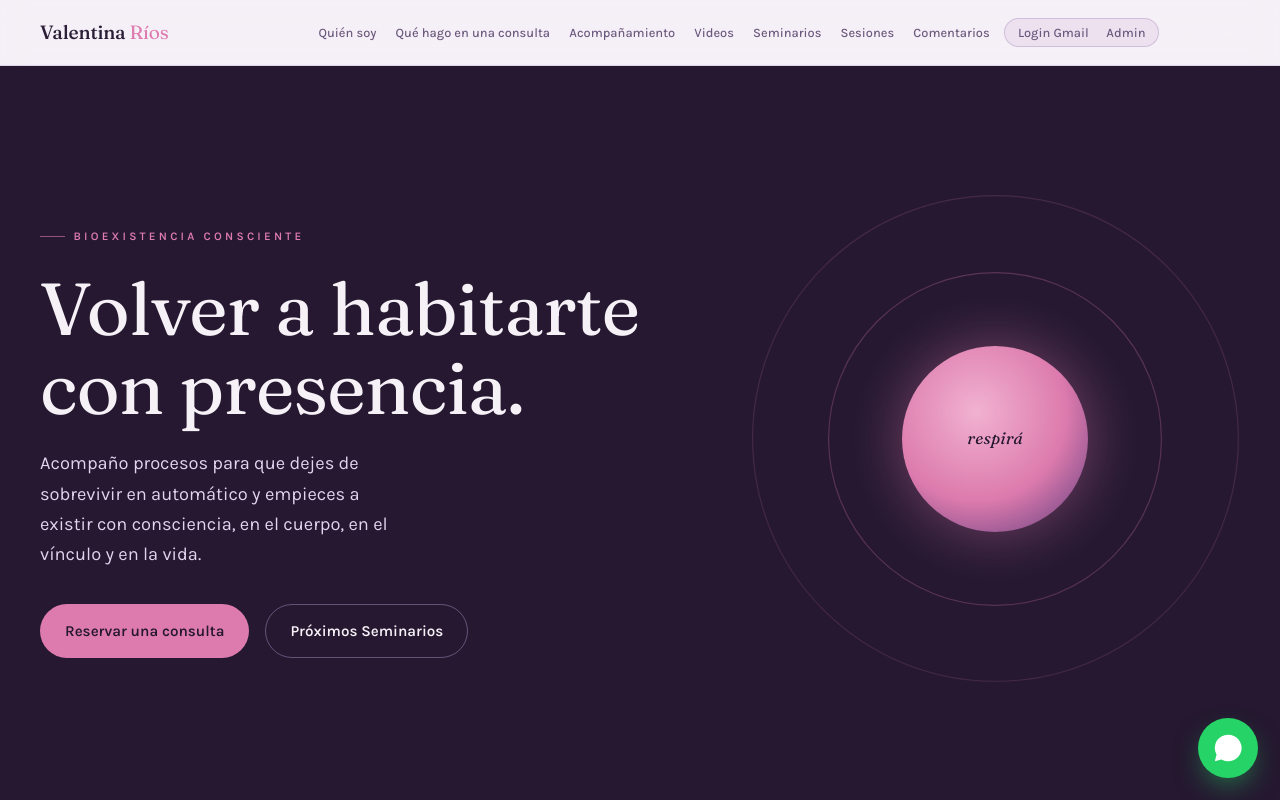
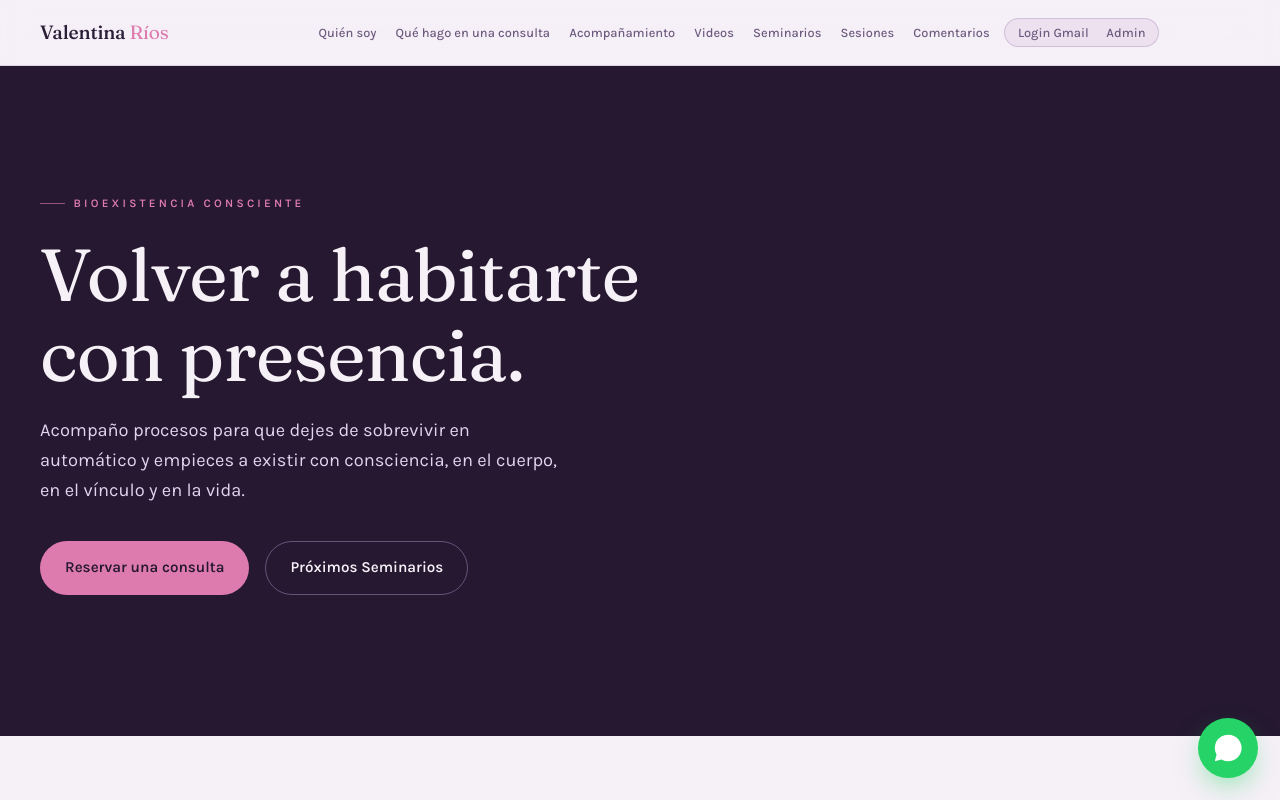
Before and after one commit to dpedace03/Bioexistencia, a plain HTML site: page index.html in a window 1280 px wide. Shown: the top 800 px of the page. Drawn offline with nearby package versions, Linux system fonts and the light colour scheme; a web font is replaced by a local one.

Commit message:
Add files via upload

```diff
--- a/index.html
+++ b/index.html
@@ -146,7 +146,7 @@
   .nav-toggle{ display:none; background:none; border:0; cursor:pointer; padding:.4rem; }
   .nav-toggle span{ display:block; width:24px; height:2px; background:var(--tinta); margin:5px 0; transition:.3s; }
 
-  /* HERO DINÁMICO */
+  /* HERO DINÁMICO (TEXTO ALINEADO A LA IZQUIERDA) */
   .hero{
     position:relative; background-color:var(--noche); color:var(--lino);
     padding:clamp(4rem,10vw,8rem) 0 clamp(5rem,11vw,9rem);
@@ -158,11 +158,12 @@
   .hero-overlay {
     position: absolute; inset: 0; background: rgba(0,0,0,0.35); z-index: 1; pointer-events: none; display: none;
   }
-  .hero .wrap{ position:relative; z-index:2; display:grid; grid-template-columns:1.15fr .85fr; gap:3rem; align-items:center; }
+  .hero .wrap{ position:relative; z-index:2; display:flex; flex-direction:column; align-items:flex-start; text-align:left; }
+  .hero-copy { max-width: 720px; margin: 0; display: flex; flex-direction: column; align-items: flex-start; }
   .hero-copy h1{ font-size:clamp(2.6rem,6vw,4.6rem); color:var(--lino); margin:1.4rem 0 1.3rem; }
   .hero-copy h1 em{ font-style:italic; font-weight:300; }
-  .hero-copy p.lead{ font-size:1.14rem; color:var(--salvia-2); max-width:34ch; margin-bottom:2.2rem; }
-  .hero-actions{ display:flex; gap:1rem; flex-wrap:wrap; }
+  .hero-copy p.lead{ font-size:1.14rem; color:var(--salvia-2); max-width:48ch; margin-bottom:2.2rem; }
+  .hero-actions{ display:flex; gap:1rem; flex-wrap:wrap; justify-content:flex-start; }
   .btn{
     display:inline-flex; align-items:center; gap:.6em; text-decoration:none;
     padding:.85rem 1.5rem; border-radius:100px; font-weight:600; font-size:.95rem;
@@ -173,28 +174,6 @@
   .btn-luz:hover{ background:var(--luz-claro); }
   .btn-ghost{ background:transparent; color:var(--lino); border-color:color-mix(in srgb,var(--salvia) 45%,transparent); }
   .btn-ghost:hover{ border-color:var(--salvia); }
-
-  .respiro{ position:relative; width:100%; aspect-ratio:1; display:grid; place-items:center; }
-  .respiro .ring{
-    position:absolute; border-radius:50%;
-    border:1px solid color-mix(in srgb,var(--luz) 55%,transparent);
-    animation:respirar 9s ease-in-out infinite;
-  }
-  .respiro .ring:nth-child(1){ inset:6%;  animation-delay:0s;    opacity:.35; }
-  .respiro .ring:nth-child(2){ inset:20%; animation-delay:.35s;  opacity:.55; }
-  .respiro .ring:nth-child(3){ inset:34%; animation-delay:.7s;   opacity:.8;  border-color:var(--luz-claro); }
-  .respiro .nucleo{
-    width:38%; aspect-ratio:1; border-radius:50%;
-    background:radial-gradient(circle at 40% 35%, var(--luz-claro), var(--luz) 55%, var(--bosque));
-    box-shadow:0 0 60px color-mix(in srgb,var(--luz) 45%,transparent);
-    animation:respirarNucleo 9s ease-in-out infinite;
-  }
-  .respiro .palabra{
-    position:absolute; font-family:var(--serif); font-style:italic;
-    font-size:1.05rem; color:var(--noche); z-index:2; letter-spacing:.02em;
-  }
-  @keyframes respirar{ 0%,100%{ transform:scale(1); } 45%{ transform:scale(1.14); } }
-  @keyframes respirarNucleo{ 0%,100%{ transform:scale(1); opacity:.92; } 45%{ transform:scale(1); opacity:1; } }
 
   /* SECCIONES */
   section{ padding:clamp(4rem,8vw,7rem) 0; }
@@ -488,8 +467,6 @@
   }
 
   @media (max-width:900px){
-    .hero .wrap{ grid-template-columns:1fr; }
-    .respiro{ max-width:340px; margin:0 auto; order:-1; }
     .presencia .wrap{ grid-template-columns:1fr; }
     .presencia .retrato{ max-width:380px; }
     .cards{ grid-template-columns:1fr; }
@@ -551,13 +528,6 @@
         <a href="#sesiones" class="btn btn-luz">Reservar una consulta</a>
         <a href="#seminarios" class="btn btn-ghost">Próximos Seminarios</a>
       </div>
-    </div>
-    <div class="respiro" aria-hidden="true">
-      <div class="ring"></div>
-      <div class="ring"></div>
-      <div class="ring"></div>
-      <div class="nucleo"></div>
-      <span class="palabra">respirá</span>
     </div>
   </div>
 </header>
@@ -838,7 +808,7 @@
 
         <!-- 3. TÍTULO H1 -->
         <div class="hero-param-box">
-          <h4>✍️ Título Principal (H1)</h4>
+          <h4>✍️️ Título Principal (H1)</h4>
           <label>Contenido del Texto</label>
           <input type="text" id="hero-h1-text" value="Volver a habitarte con presencia.">
 
```
